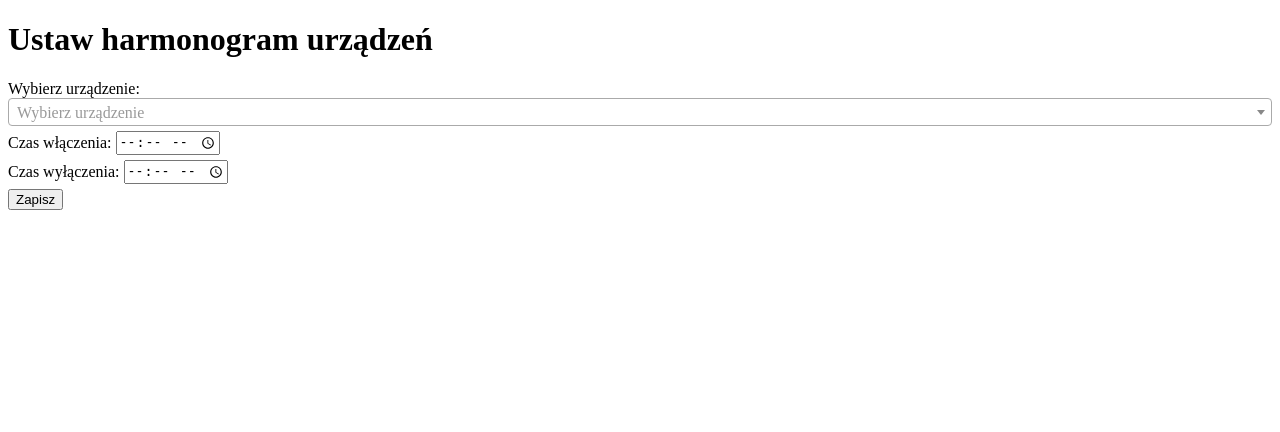
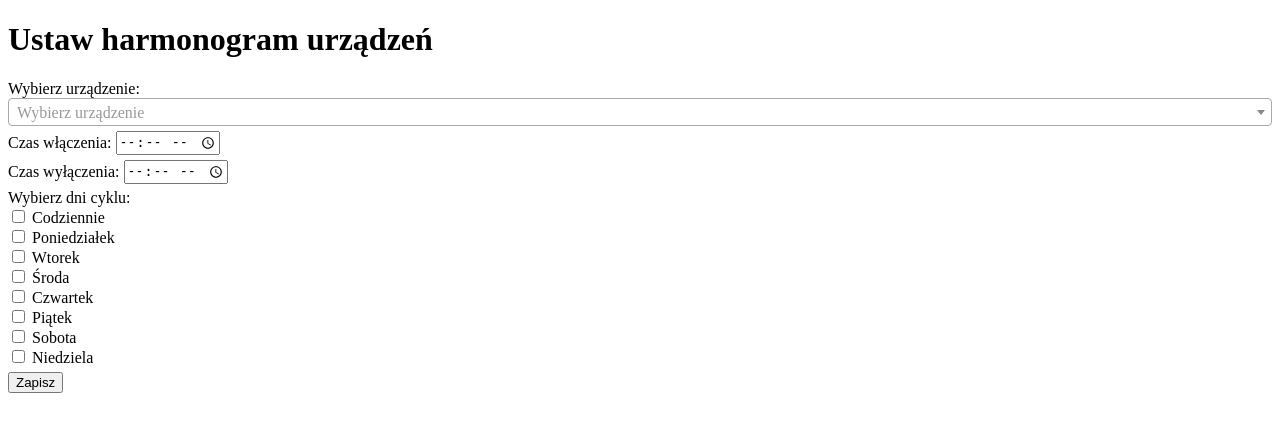
Before and after one commit to Jakub-Rudnik/SmartHaven, a PHP site: page /schedule.php in a window 1280 px wide. Shown: the top 432 px of the page. Run offline with PHP 8.4, Linux system fonts and the light colour scheme; data comes from the database, SQL or seed files in the repository.

Commit message:
I have added a script that allows you to indicate on which day you want the cycle to repeat or daily. And I added a checkbox for each day of the week.

```diff
--- a/schedule.php
+++ b/schedule.php
@@ -40,11 +40,11 @@ try {
             margin: 5px 0;
         }
     </style>
-    <!-- Link do CSS Select2 -->
+    <!-- Link to CSS Select2 -->
     <link href="https://cdnjs.cloudflare.com/ajax/libs/select2/4.0.13/css/select2.min.css" rel="stylesheet" />
-    <!-- Link do jQuery -->
+    <!-- Link to jQuery -->
     <script src="https://code.jquery.com/jquery-3.6.0.min.js"></script>
-    <!-- Link do JS Select2 -->
+    <!-- Link to JS Select2 -->
     <script src="https://cdnjs.cloudflare.com/ajax/libs/select2/4.0.13/js/select2.min.js"></script>
 </head>
 <body>
@@ -72,6 +72,20 @@ try {
             <label for="end-time">Czas wyłączenia:</label>
             <input type="time" id="end-time" name="end_time">
         </div>
+
+        <!-- Add of cycle_days-->
+        <div class="form-group">
+            <label>Wybierz dni cyklu:</label><br>
+            <label><input type="checkbox" id="everyday" name="cycle_days[]" value="everyday"> Codziennie</label><br>
+            <label><input type="checkbox" name="cycle_days[]" value="monday" class="weekdays"> Poniedziałek</label><br>
+            <label><input type="checkbox" name="cycle_days[]" value="tuesday" class="weekdays"> Wtorek</label><br>
+            <label><input type="checkbox" name="cycle_days[]" value="wednesday" class="weekdays"> Środa</label><br>
+            <label><input type="checkbox" name="cycle_days[]" value="thursday" class="weekdays"> Czwartek</label><br>
+            <label><input type="checkbox" name="cycle_days[]" value="friday" class="weekdays"> Piątek</label><br>
+            <label><input type="checkbox" name="cycle_days[]" value="saturday" class="weekdays"> Sobota</label><br>
+            <label><input type="checkbox" name="cycle_days[]" value="sunday" class="weekdays"> Niedziela</label><br>
+        </div>
+
         <button type="submit" name="schedule_device">Zapisz</button>
     </form>
 <?php else: ?>
@@ -79,14 +93,35 @@ try {
 <?php endif; ?>
 
 <script>
-    // Inicjalizacja Select2
+    // InitiationSelect2
     $(document).ready(function() {
         $('.device-select').select2({
             placeholder: "Wybierz urządzenie",
             allowClear: true
         });
+
+        // Selection handling "Codziennie"
+        $('#everyday').change(function() {
+            if ($(this).prop('checked')) {
+                $('.weekdays').prop('checked', true);  // Check all day
+            } else {
+                $('.weekdays').prop('checked', false);  // Uncheck all day
+            }
+        });
+
+        // Handle individual day checkbox changes
+        $('.weekdays').change(function() {
+            if ($('.weekdays:checked').length === 7) {
+                // If all days are selected, check ‘Codziennie’
+                $('#everyday').prop('checked', true);
+            } else {
+                // If not all days are selected, uncheck ‘Codziennie’
+                $('#everyday').prop('checked', false);
+            }
+        });
     });
 </script>
 
+
 </body>
 </html>
```
